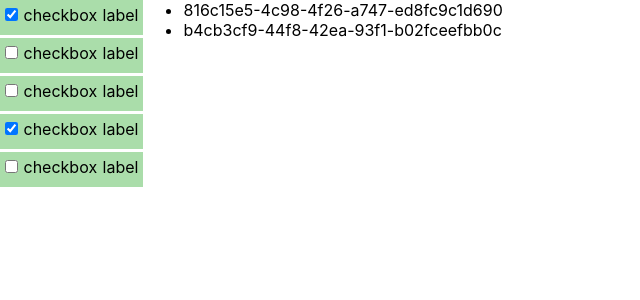
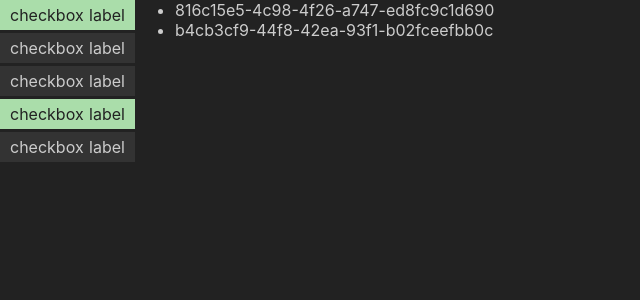
Before and after one commit to OziOcb/multiple-checkboxes-with-vue-and-v-model, a Nuxt app: page / in a window 1280 px wide. Shown: the top 300 px of the page, without its empty margins (0-640 px from the left). Built offline with nearby package versions, Linux system fonts and the light colour scheme.

Commit message:
Make it look nicer 2

```diff
--- a/components/Checkbox.vue
+++ b/components/Checkbox.vue
@@ -1,23 +1,36 @@
 <template>
-  <label>
+  <div class="checkbox">
     <input
+      :id="value"
       type="checkbox"
       :value="value"
       v-model="checkedItems"
       @change="onChange"
     />
-    <slot />
-  </label>
+    <label :for="value">
+      <slot />
+    </label>
+  </div>
 </template>
 
 <script>
 export default {
   name: "CheckBox",
-  props: ["checked", "value"],
 
   model: {
     prop: "checked",
     event: "change"
+  },
+
+  props: {
+    checked: {
+      type: Array,
+      required: true
+    },
+    value: {
+      type: String,
+      required: true
+    }
   },
 
   data() {
@@ -46,8 +59,28 @@ export default {
 </script>
 
 <style scoped>
+.checkbox {
+  position: relative;
+  display: flex;
+  justify-content: center;
+  align-items: center;
+  cursor: pointer;
+}
+
 label {
-  display: block;
-  margin-bottom: 5px;
+  background-color: #333;
+  cursor: pointer;
+  padding: 5px 10px;
+}
+
+input {
+  position: absolute;
+  left: 8px;
+  display: none;
+}
+
+input:checked + label {
+  background-color: #ada;
+  color: #222;
 }
 </style>
--- a/components/Wrapper.vue
+++ b/components/Wrapper.vue
@@ -12,11 +12,20 @@ import Checkbox from "@/components/Checkbox.vue";
 export default {
   components: { Checkbox },
 
-  props: ["checked", "item"],
-
   model: {
     prop: "checked",
     event: "change"
+  },
+
+  props: {
+    checked: {
+      type: Array,
+      required: true
+    },
+    item: {
+      type: Object,
+      required: true
+    }
   },
 
   data() {
@@ -46,8 +55,6 @@ export default {
 
 <style>
 .wrapper {
-  padding: 5px;
   margin-bottom: 3px;
-  background-color: #ada;
 }
 </style>
--- a/layouts/default.vue
+++ b/layouts/default.vue
@@ -6,15 +6,8 @@
 
 <style>
 html {
-  font-family:
-    'Source Sans Pro',
-    -apple-system,
-    BlinkMacSystemFont,
-    'Segoe UI',
-    Roboto,
-    'Helvetica Neue',
-    Arial,
-    sans-serif;
+  font-family: "Source Sans Pro", -apple-system, BlinkMacSystemFont, "Segoe UI",
+    Roboto, "Helvetica Neue", Arial, sans-serif;
   font-size: 16px;
   word-spacing: 1px;
   -ms-text-size-adjust: 100%;
@@ -22,6 +15,11 @@ html {
   -moz-osx-font-smoothing: grayscale;
   -webkit-font-smoothing: antialiased;
   box-sizing: border-box;
+}
+
+body {
+  background-color: #222;
+  color: #ccc;
 }
 
 *,
--- a/pages/index.vue
+++ b/pages/index.vue
@@ -34,11 +34,11 @@ export default {
     ],
 
     checkOptions: [
-      { id: "816c15e5-4c98-4f26-a747-ed8fc9c1d690" },
-      { id: "f112cc23-32d3-4b48-b112-52bbc2878a3b" },
-      { id: "d2193120-928a-48c9-b17d-ddc2b7bdb47f" },
-      { id: "b4cb3cf9-44f8-42ea-93f1-b02fceefbb0c" },
-      { id: "4879e8c2-eb00-4c5c-bc63-7c4a1963e145" }
+      { id: "816c15e5-4c98-4f26-a747-ed8fc9c1d690", label: "Option 01" },
+      { id: "f112cc23-32d3-4b48-b112-52bbc2878a3b", label: "Option 02" },
+      { id: "d2193120-928a-48c9-b17d-ddc2b7bdb47f", label: "Option 03" },
+      { id: "b4cb3cf9-44f8-42ea-93f1-b02fceefbb0c", label: "Option 04" },
+      { id: "4879e8c2-eb00-4c5c-bc63-7c4a1963e145", label: "Option 05" }
     ]
   })
 };
```
